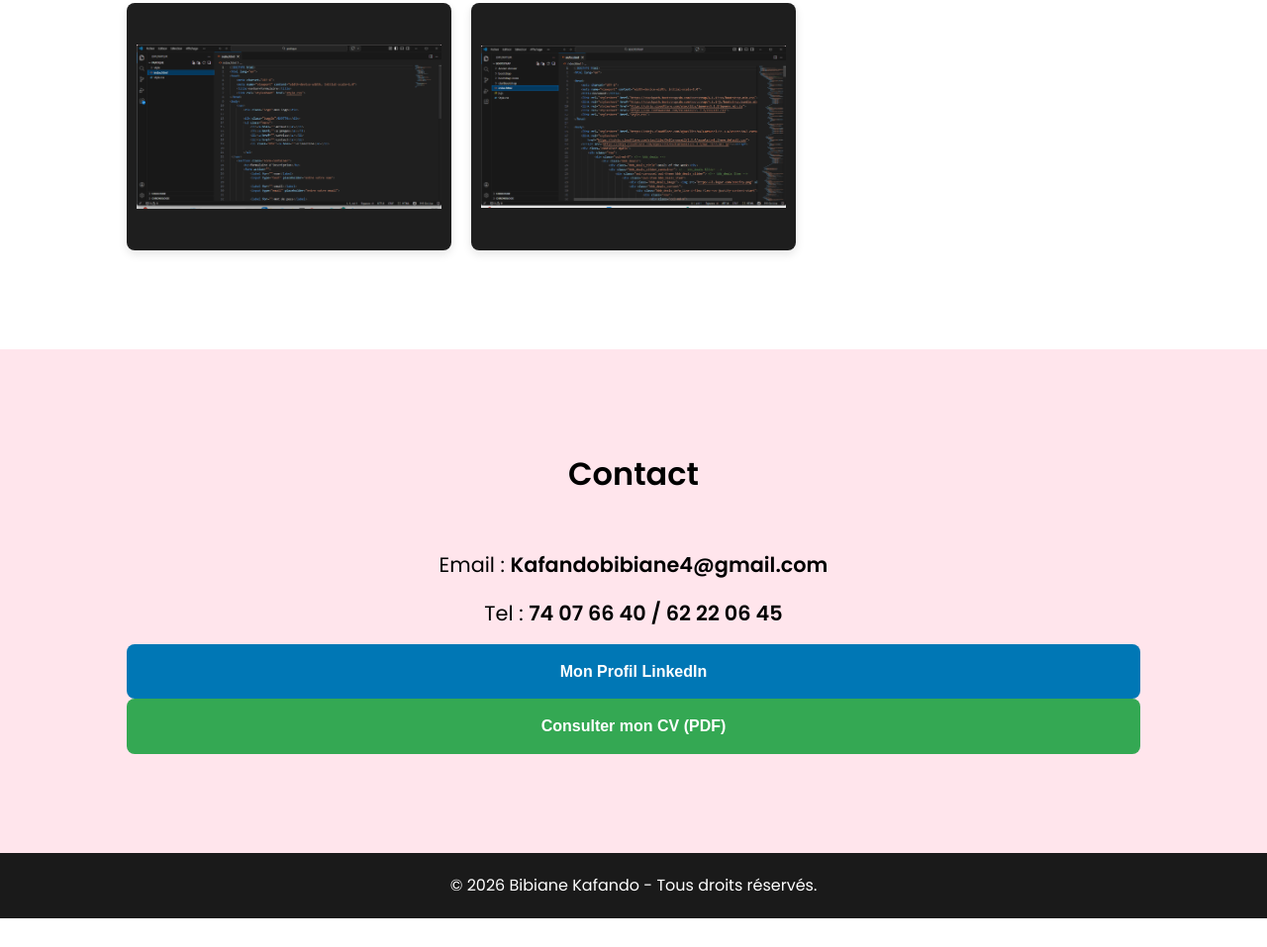
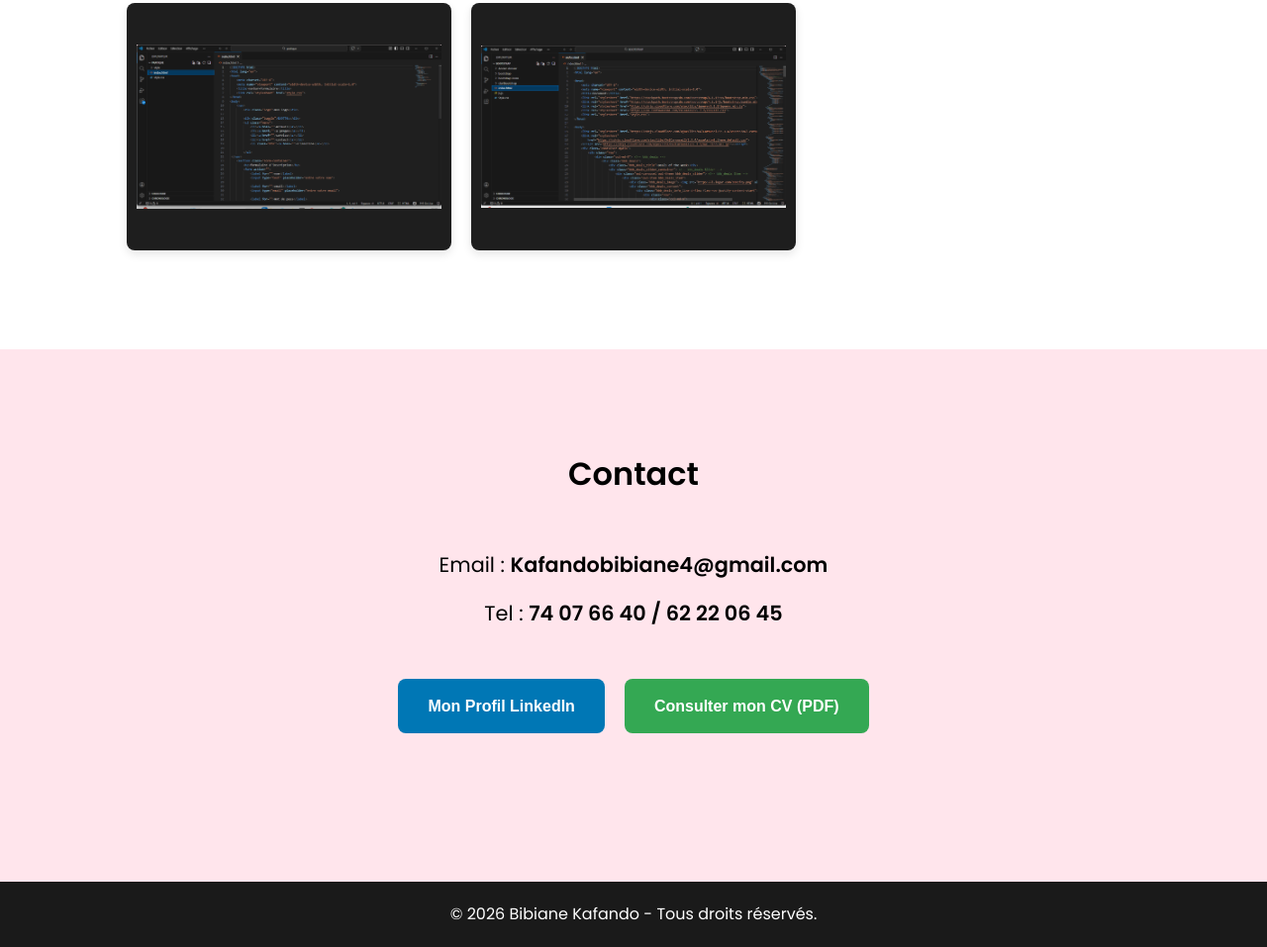
Before and after one commit to kafandobibiane/portfolio-, a plain HTML site: page index.html in a window 1280 px wide. Shown: the part 2948-3905 px from the top of the page at 99% size. Before the commit the page ends 3876 px from the top, so only its background shows below. Drawn offline with Linux system fonts and the light colour scheme.

Commit message:
Refactor CSS variables and styles for consistency

```diff
--- a/style.css
+++ b/style.css
@@ -184,6 +184,24 @@ footer {
     transition: 0.3s;
 }
 
+
+.container-central {
+    display: flex;
+    justify-content: center;
+    align-items: center;
+    width: 100%;
+    margin: 50px 0;
+}
+
+
+.contact-links {
+    display: flex;
+    gap: 20px;
+    flex-wrap: wrap;
+    justify-content: center;
+}
+
+
 .btn-link {
     text-decoration: none;
     padding: 15px 30px;
@@ -218,6 +236,7 @@ footer {
     box-shadow: 0 5px 15px rgba(0,0,0,0.2);
     opacity: 0.9;
 }
+
 @media (max-width: 768px) {
     .menu-burger {
         display: flex;
@@ -253,5 +272,4 @@ footer {
 
     .hero h1 { font-size: 2rem !important; }
     section { padding: 80px 5%; }
-
 }
```
